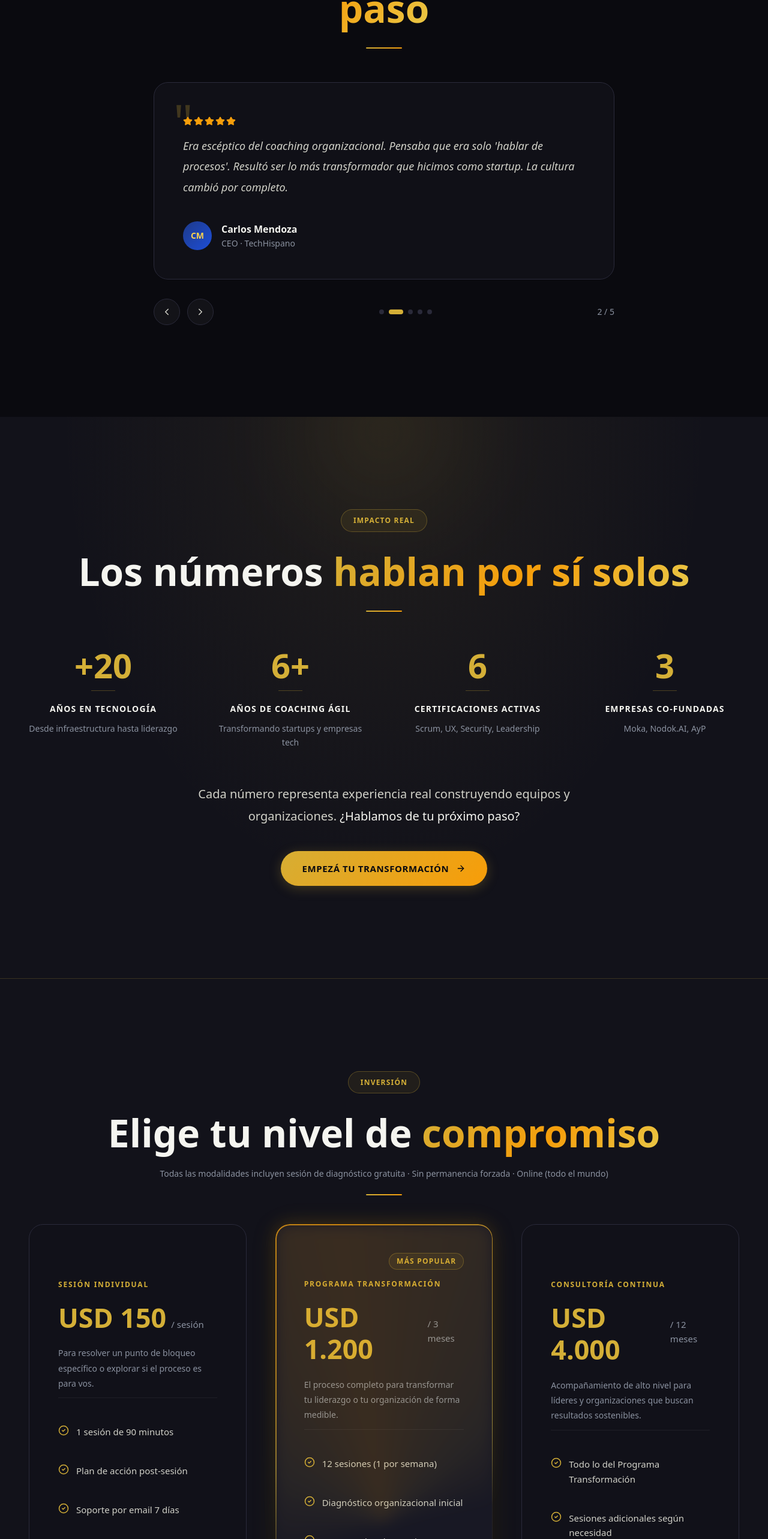
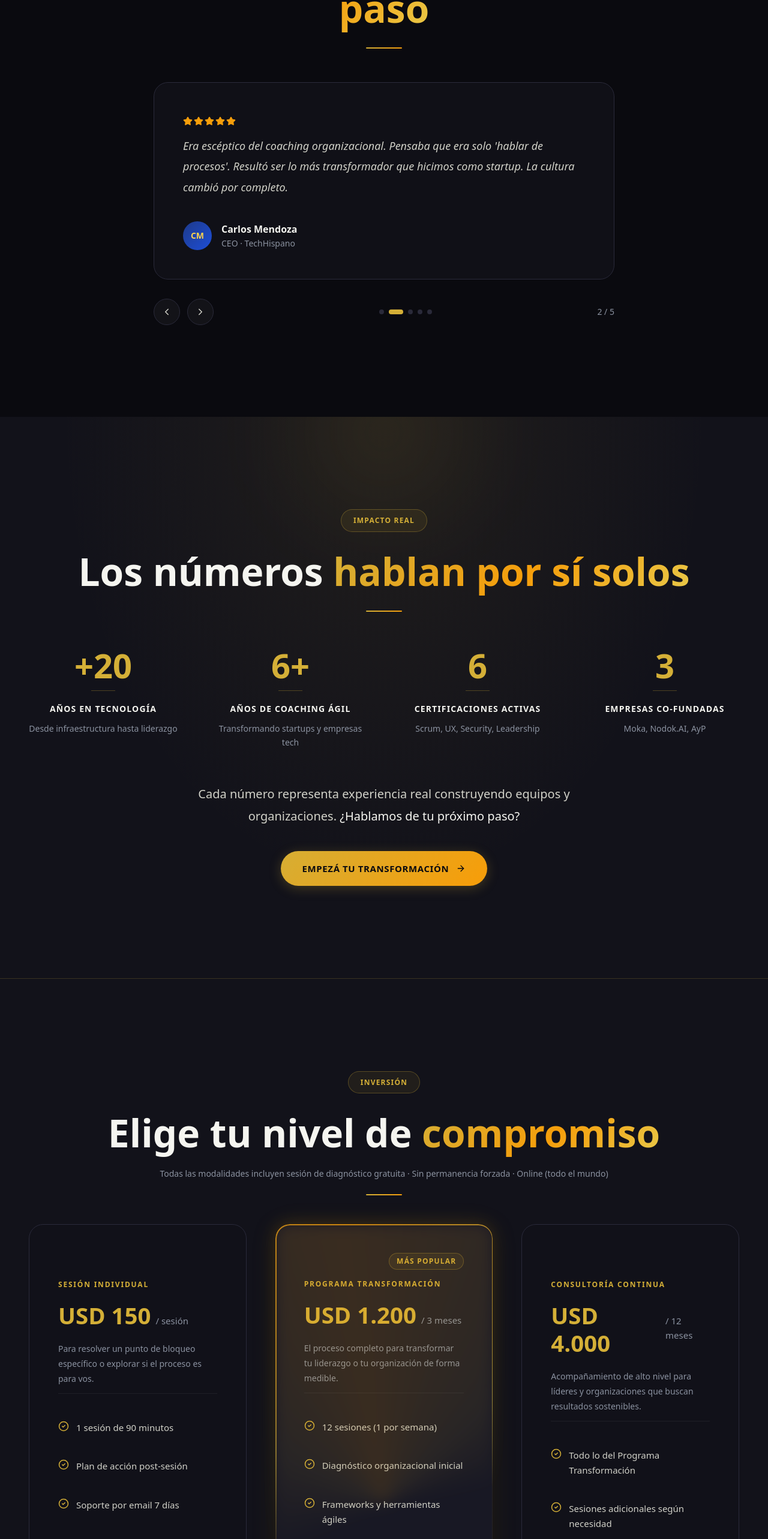
Before and after one commit to jagoff/web-coaching-terceros, a Next.js app: page / in a window 1280 px wide. Shown: the part 5154-7720 px from the top of the page at 60% size. Built offline with nearby package versions, Linux system fonts and the light colour scheme; no server answers.

Commit message:
fix: remove testimonial quote mark, reduce price font size

```diff
--- a/app/globals.css
+++ b/app/globals.css
@@ -770,7 +770,7 @@ html.lenis, html.lenis body {
 }
 
 .testimonial-card::before {
-  content: '"';
+  content: '';
   position: absolute;
   top: 1.5rem;
   left: 2rem;
@@ -871,7 +871,7 @@ html.lenis, html.lenis body {
 .price-amount {
   font-family: var(--font-heading);
   font-weight: 900;
-  font-size: clamp(2.25rem, 3.5vw, 3.25rem);
+  font-size: clamp(2rem, 3vw, 2.75rem);
   line-height: 1.2;
   color: var(--gold-primary);
 }
```
